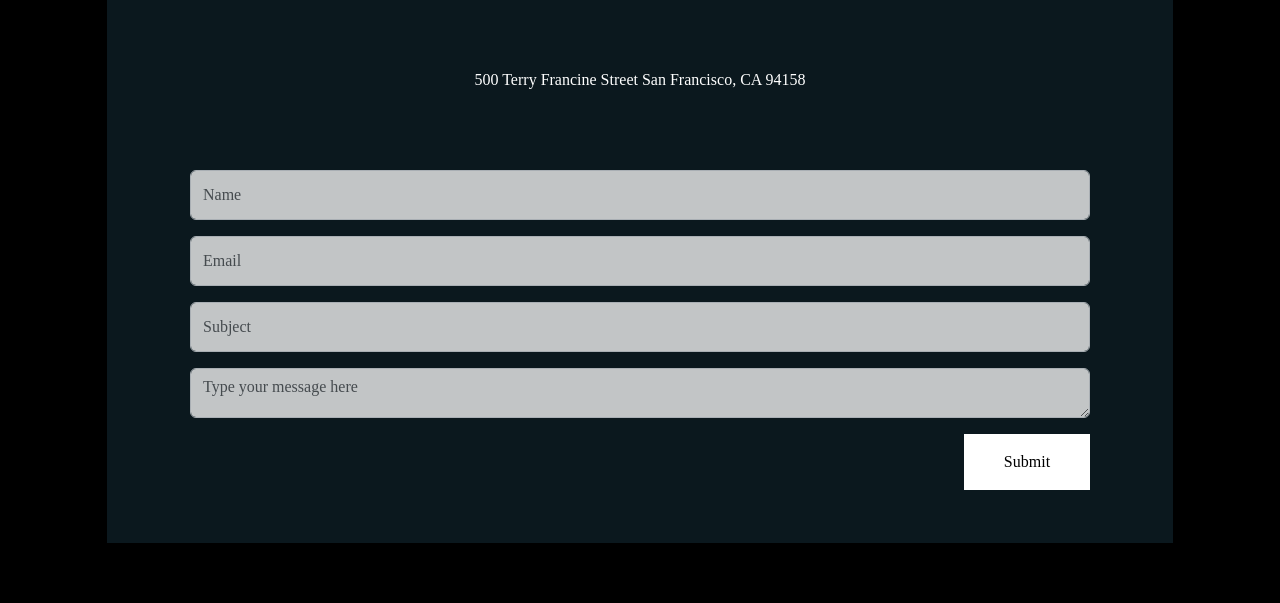
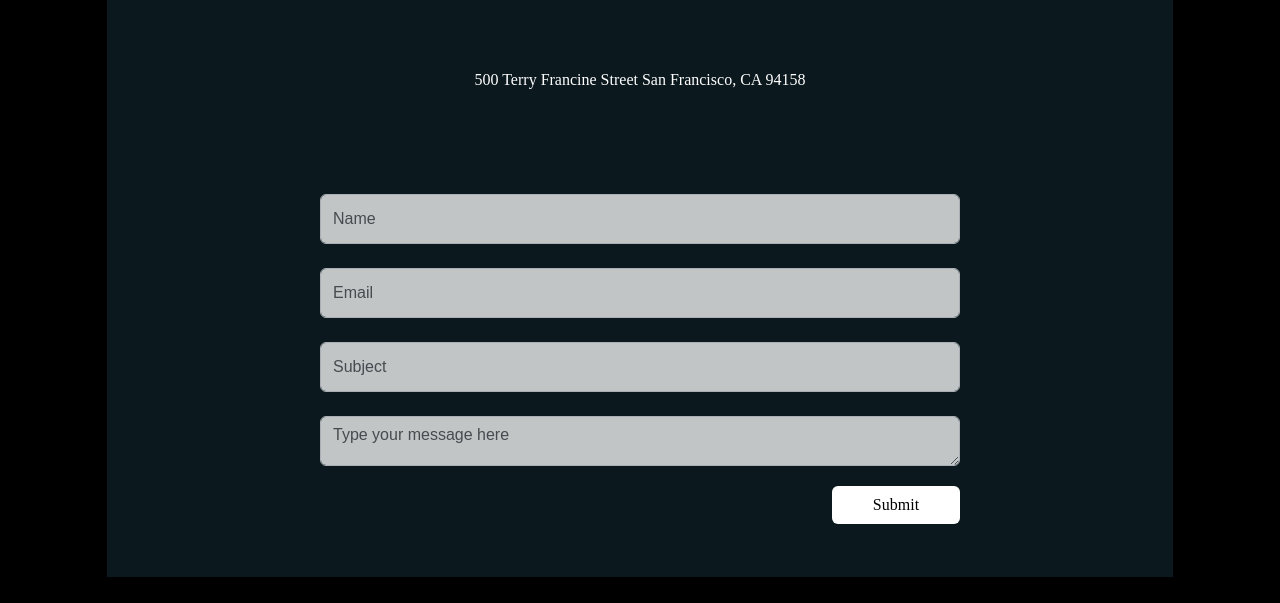
Before and after one commit to JLussiez/TD-sass-G1, a website: page index.html in a window 1280 px wide. Shown: the part 2312-2915 px from the top of the page. Drawn offline with nearby package versions, Linux system fonts and the light colour scheme.

Commit message:
changes et fix

```diff
--- a/index.html
+++ b/index.html
@@ -161,54 +161,47 @@
           <h2>Contact</h2>
           <p>Questions? Call us at 123-456-7890 or leave us a message:</p>
           <p>500 Terry Francine Street San Francisco, CA 94158</p>
-          <form action="get" method="post">
-            <div class="form-inputs">
-              <div class="col-md-12 mb-3">
+          <div class="row form">
+            <div class="input_out">
+              <label for="exampleInputName" class="form-label"></label>
               <input
                 type="text"
                 class="form-control"
-                  id="name"
+                id="exampleInputName"
                 placeholder="Name"
-                  required
               />
             </div>
-              <div class="col-md-12 mb-3">
+            <div class="input_out">
+              <label for="exampleFormControlInput1" class="form-label"></label>
               <input
                 type="email"
                 class="form-control"
-                id="email"
+                id="exampleFormControlInput1"
                 placeholder="Email"
-                required
               />
             </div>
-            <div class="col-md-12 mb-3">
+            <div class="input_out">
+              <label for="exampleInputSubject" class="form-label"></label>
               <input
-                type="Subject"
+                type="text"
                 class="form-control"
-                id="Subject"
+                id="exampleInputSubject"
                 placeholder="Subject"
-                required
               />
             </div>
-            <div class="col-md-12 mb-3">
+            <div class="input_out">
+              <label for="exampleFormControlTextarea1" class="form-label"></label>
               <textarea
                 class="form-control"
-                id="message"
+                id="exampleFormControlTextarea1"
+                rows="3"
                 placeholder="Type your message here"
-                rows="3"
-                required
               ></textarea>
             </div>
             <div class="form-button d-flex justify-content-end">
-              <button
-                type="submit"
-                class="btn-submit d-flex justify-content-center align-items-center"
-              >
-                Submit
-              </button>
+              <input class="btn submit__form bg-white text-black" type="submit" value="Submit" />
             </div>
           </div>
-          </form>
         </section>
       </div>
       <div class="col-1"></div>
--- a/styles/main.scss
+++ b/styles/main.scss
@@ -105,18 +105,6 @@
   padding-bottom: 2%;
 }
 
-.btn-submit {
-  width: 126px;
-  height: 43px;
-  padding-top: 3%;
-  padding-bottom: 3%;
-  gap: 16px;
-  // border: 1px solid var(--light, #fff);
-  // background: var(--light, #fff);
-  border: 1px solid #fff;
-  background-color: #fff;
-}
-
 .col-1 {
   background-color: black;
 }
@@ -126,6 +114,80 @@
   padding-top: 5%;
 }
 
-.form-inputs {
-  width: 900px;
+.contact {
+  height: 100vh;
+  width: 80vw;
+  background-color: #0b181e;
+  margin-top: 10rem;
+  margin-bottom: 5rem;
 }
+
+.form_head_text {
+  background-color: #0b181e;
+  width: 50%;
+  height: 25vh;
+}
+
+.contact_text_contact {
+  font-family: "Playfair Display", serif;
+  font-weight: 600;
+  font-size: 40px;
+  margin-bottom: 0;
+}
+
+.contact_text_phone {
+  font-family: "Raleway", sans-serif;
+  font-weight: 500;
+  font-size: 15px;
+  margin-top: 34px;
+  margin-bottom: 34px;
+}
+
+.contact_text_adress {
+  font-family: "Raleway", sans-serif;
+  font-weight: 400;
+  font-size: 15px;
+}
+
+.form {
+  width: 50vw;
+  margin-top: 62px;
+  background-color: #0b181e;
+  display: flex;
+  justify-content: flex-end;
+}
+
+.input_out {
+  background-color: #0b181e;
+  margin: 0;
+  padding: 0;
+}
+
+.form-control {
+  font-family: "Raleway", sans-serif;
+  font-weight: 400;
+  font-size: 14px;
+  background-color: #0b181e;
+  border-radius: 0%;
+  border-color: white;
+  color: white;
+  padding: 1.5rem;
+}
+
+.form-control::placeholder {
+  color: white;
+}
+
+.submit__form {
+  font-family: "Raleway", sans-serif;
+  font-size: 15px;
+  font-weight: 300;
+  border-radius: 0%;
+  margin-top: 1.25rem;
+  padding: 0.75rem;
+  width: 10vw;
+}
+
+.form-button {
+  padding-top: 5ù;
+}
```
Also changed, not shown: style.css, 1 other file. Lines whose indentation alone changed are shown as unchanged.
